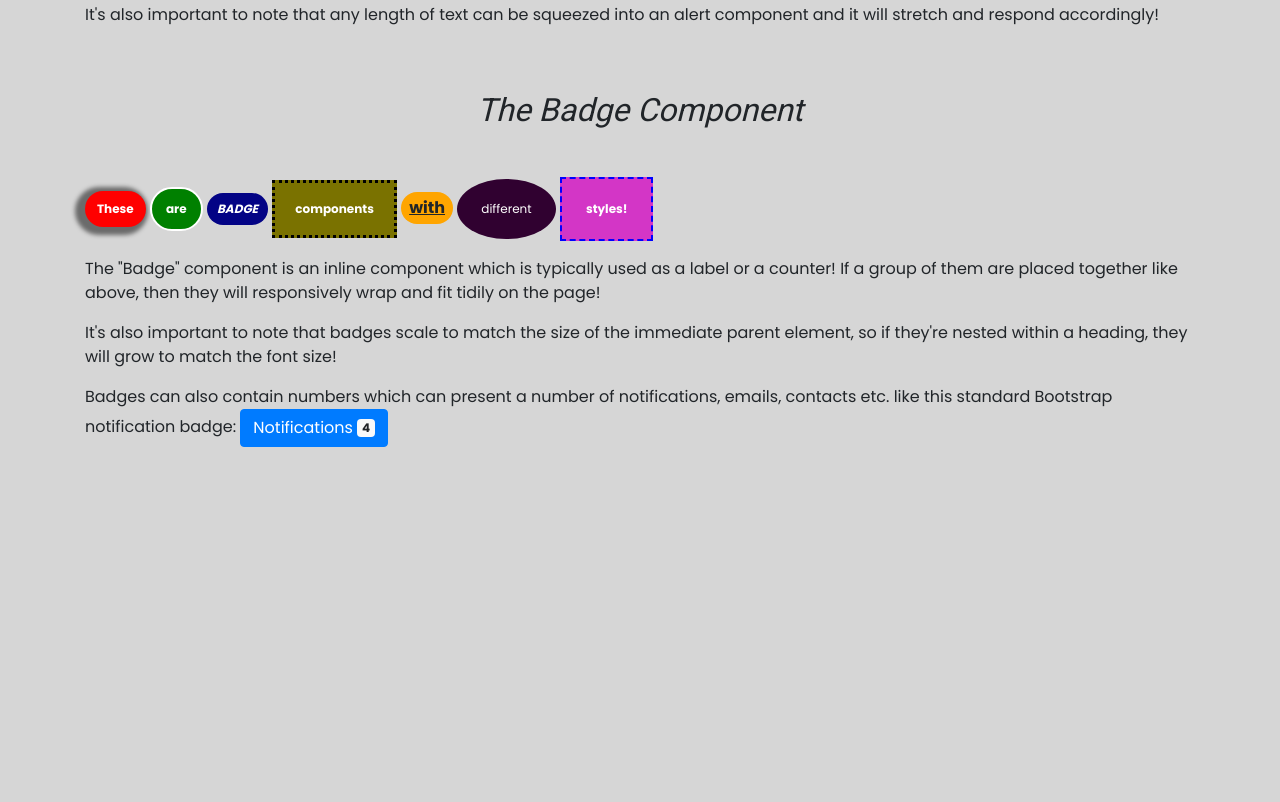
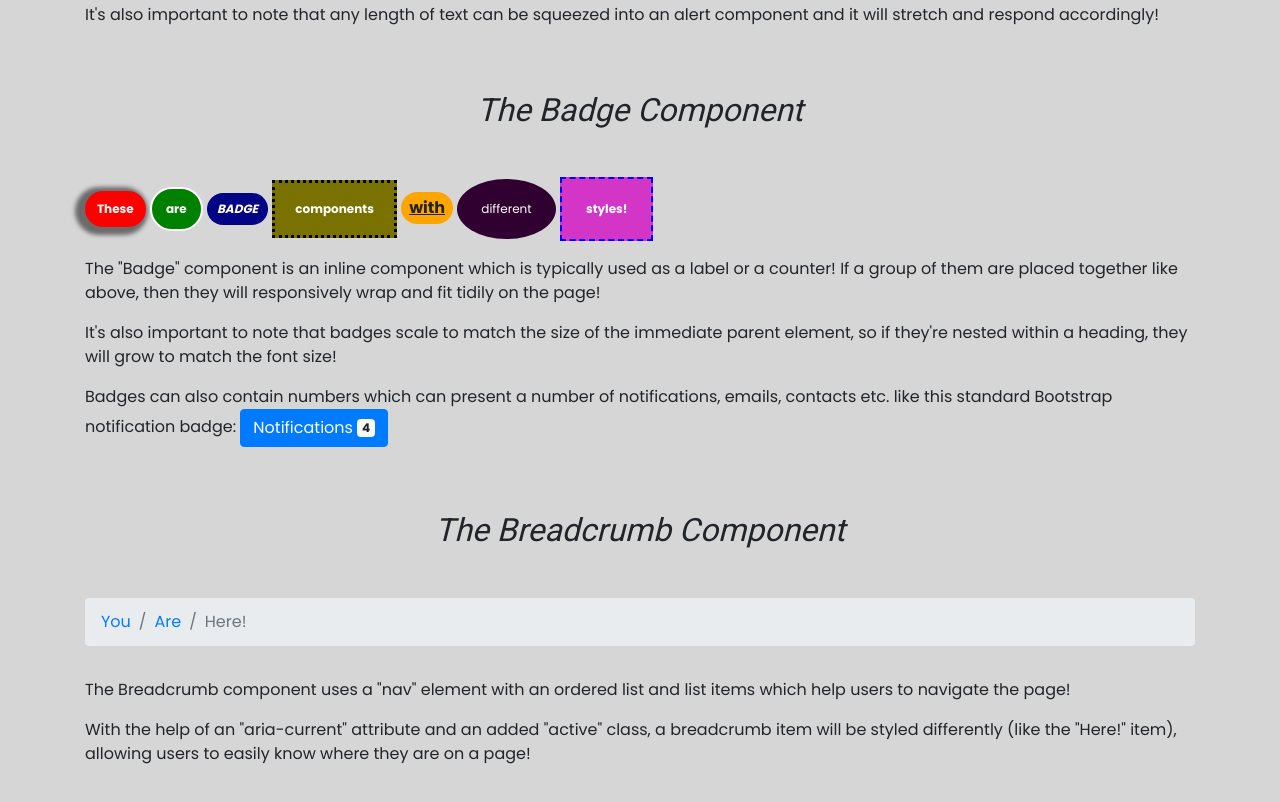
Before and after one commit to doctypeKieran/bootstrap-mashup-components-practice, a plain HTML site: page index.html in a window 1280 px wide. Shown: the part 673-1475 px from the top of the page. Before the commit the page ends 1184 px from the top, so only its background shows below. Drawn offline with nearby package versions, Linux system fonts and the light colour scheme.

Commit message:
Add breadcrumb section ready for styling

```diff
--- a/index.html
+++ b/index.html
@@ -67,7 +67,7 @@
                 </div>
             </section>
 
-            <!-- Alert components -->
+            <!-- Alert component -->
             <section class="alert-section my-5">
                 <div class="row">
                     <div class="col-12">
@@ -94,7 +94,7 @@
                 </div>
             </section>
 
-            <!-- Badge components -->
+            <!-- Badge component -->
             <section class="badge-section my-5">
                 <div class="row">
                     <div class="col-12">
@@ -135,6 +135,38 @@
                     </div>
                 </div>
             </section>
+
+            <!-- Breadcrumb component -->
+            <section class="breadcrumb-section my-5">
+                <div class="row">
+                    <div class="col-12">
+                        <h2 class="text-center mb-5 heading component-heading">
+                            The Breadcrumb Component
+                        </h2>
+                    </div>
+                </div>
+                <div class="row">
+                    <div class="col-12">
+                        <nav aria-label="breadcrumb">
+                            <ol class="breadcrumb">
+                                <li class="breadcrumb-item"><a href="#">You</a></li>
+                                <li class="breadcrumb-item"><a href="#">Are</a></li>
+                                <li class="breadcrumb-item active" aria-current="page">Here!</li>
+                            </ol>
+                        </nav>
+                    </div>
+                </div>
+                <div class="row">
+                    <div class="col-12">
+                        <p class="my-3">
+                            The Breadcrumb component uses a "nav" element with an ordered list and list items which help users to navigate the page!
+                        </p>
+                        <p class="my-3">
+                            With the help of an "aria-current" attribute and an added "active" class, a breadcrumb item will be styled differently (like the "Here!" item), allowing users to easily know where they are on a page!
+                        </p>
+                    </div>
+                </div>
+            </section>
         </div>
     </main>
 
```
